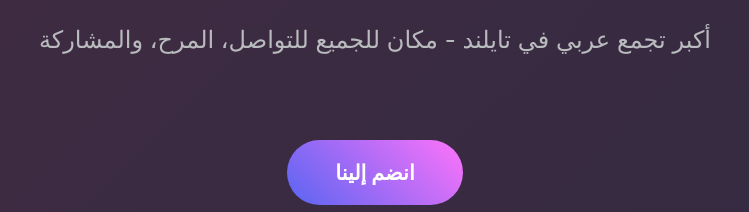
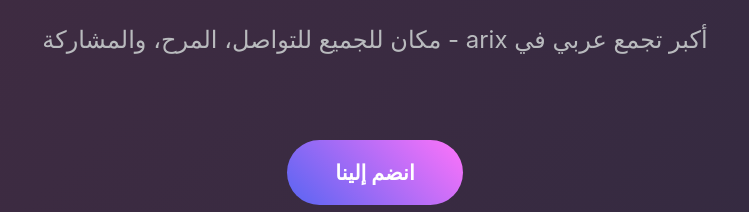
Before and after one commit to ademserty678-byte/arix-server, a plain HTML site: page index.html in a window 1280 px wide. Shown: the part 488-700 px from the top of the page, 265-1014 px from the left. Drawn offline with nearby package versions, Linux system fonts and the light colour scheme.

Commit message:
Update index.html

```diff
--- a/index.html
+++ b/index.html
@@ -218,7 +218,7 @@
         <section class="hero">
             <div class="server-icon">TC</div>
             <h1>Arix server</h1>
-            <p class="tagline">أكبر تجمع عربي في تايلند - مكان للجميع للتواصل، المرح، والمشاركة</p>
+            <p class="tagline">أكبر تجمع عربي في arix - مكان للجميع للتواصل، المرح، والمشاركة</p>
             <a href="https://discord.gg/bhHfQsFSz5" class="join-button">انضم إلينا</a>
         </section>
 
```
